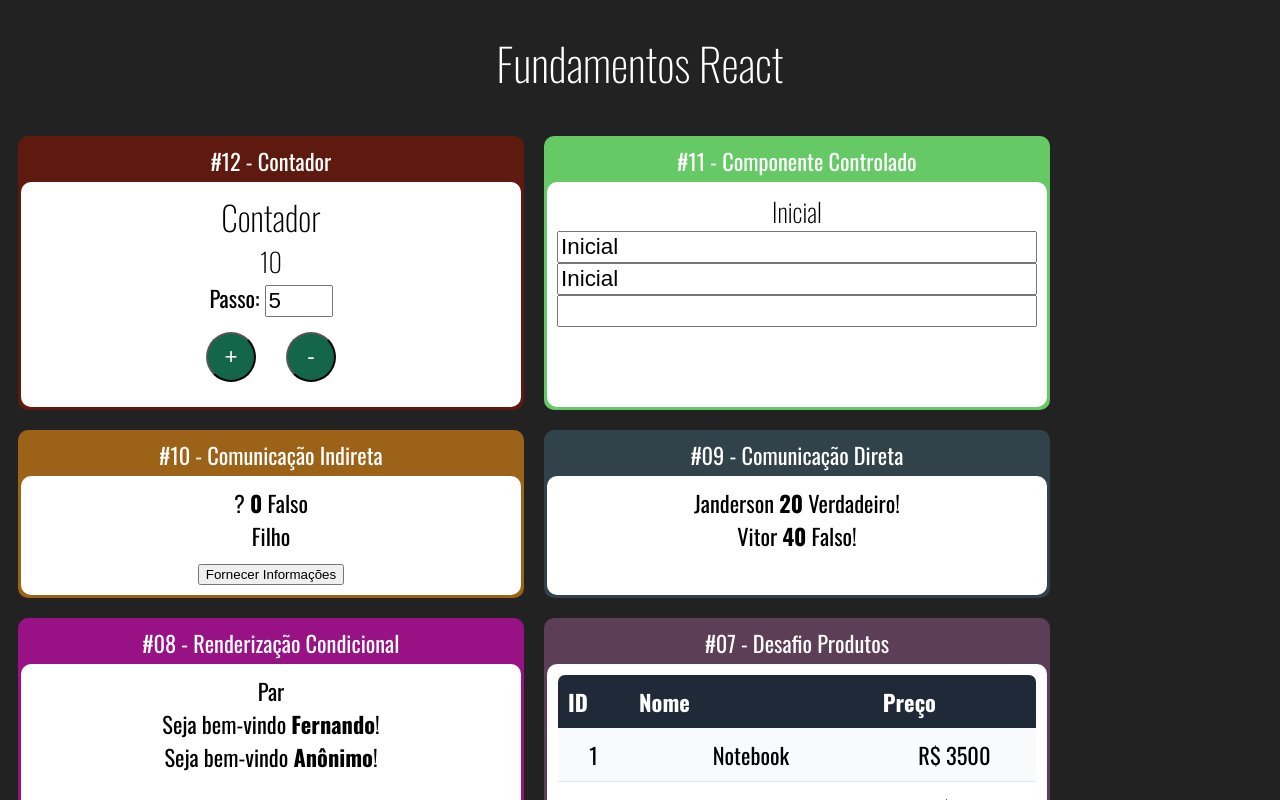
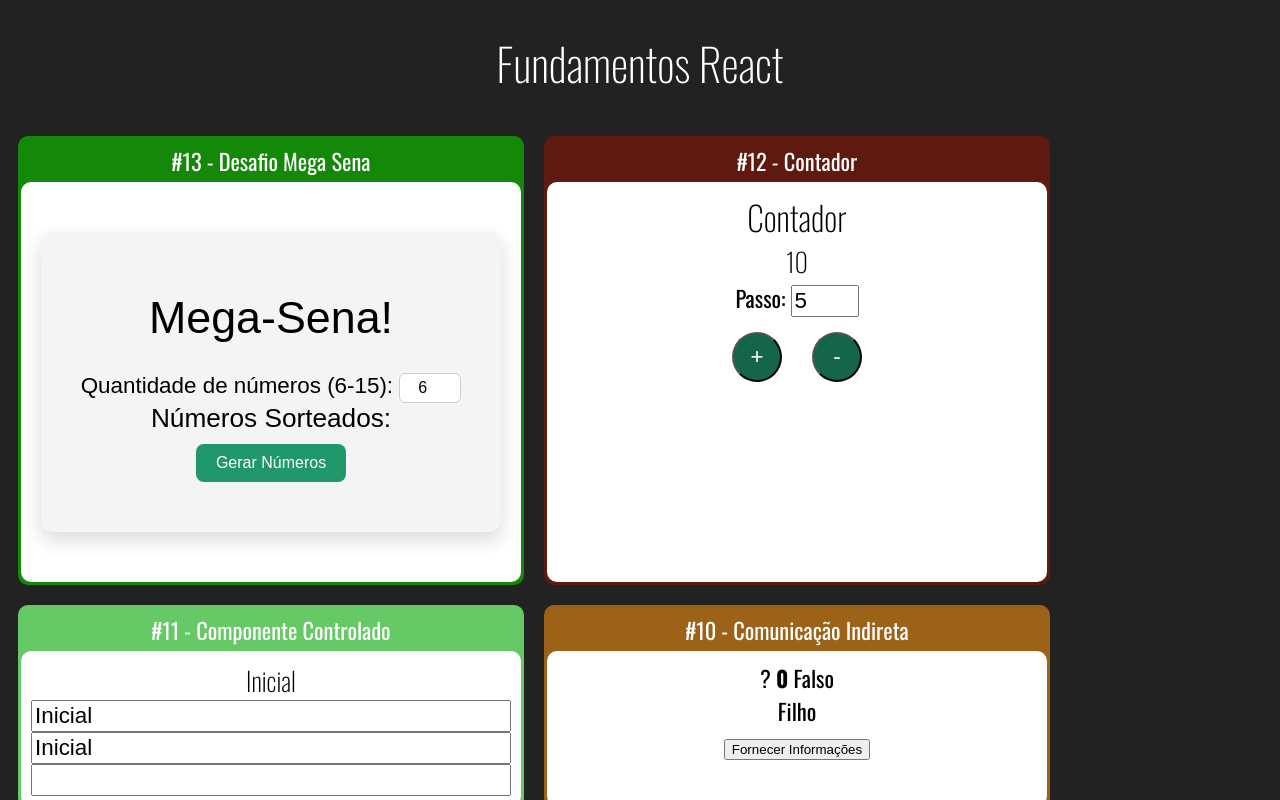
Before and after one commit to JoaoPedroMoro/node-react-estudos, a React (Create React App) app in the folder fundamentos-react/: page / in a window 1280 px wide. Shown: the top 800 px of the page. Built offline with nearby package versions, Linux system fonts and the light colour scheme.

Commit message:
Desafio Mega Sena

```diff
--- a/fundamentos-react/src/App.jsx
+++ b/fundamentos-react/src/App.jsx
@@ -18,6 +18,7 @@ import DiretaPai from './components/comunicacao/DiretaPai';
 import IndiretaPai from './components/comunicacao/IndiretaPai';
 import Input from './components/formulario/input';
 import Contador from './components/contador/Contador';
+import Mega from './components/mega/Mega';
 
 // export default function (props) {
 // export default (props) => {
@@ -31,6 +32,10 @@ export default _ => {
         <h1>Fundamentos React</h1>
 
         <div className="Cards">
+
+            <Card titulo="#13 - Desafio Mega Sena" color="#138809">
+                <Mega qtdeNumeros={6}></Mega>
+            </Card>
 
             <Card titulo="#12 - Contador" color="#5e1a0e">
                 <Contador numeroInicial={10}></Contador>
--- /dev/null
+++ b/fundamentos-react/src/components/mega/Mega.css
@@ -0,0 +1,53 @@
+.Mega {
+    display: flex;
+    flex-direction: column;
+    align-items: center;
+    justify-content: center;
+    background: #f4f4f4;
+    padding: 30px;
+    border-radius: 12px;
+    width: 400px;
+    margin: 40px auto;
+    box-shadow: 0 8px 20px rgba(0, 0, 0, 0.15);
+    font-family: Arial, Helvetica, sans-serif;
+}
+
+.Mega p:first-child {
+    font-size: 24px;
+    font-weight: bold;
+    color: #209869; /* verde estilo Mega-Sena */
+    margin-bottom: 15px;
+}
+
+.Mega button {
+    padding: 10px 20px;
+    background-color: #209869;
+    color: white;
+    border: none;
+    border-radius: 8px;
+    font-size: 16px;
+    cursor: pointer;
+    transition: 0.3s;
+    margin-bottom: 20px;
+}
+
+.Mega button:hover {
+    background-color: #176f4d;
+    transform: scale(1.05);
+}
+
+.Mega input[type="number"] {
+    width: 50px;
+    padding: 5px;
+    font-size: 16px;
+    text-align: center;
+    border-radius: 6px;
+    border: 1px solid #ccc;
+}
+
+.Mega .numerosLinha {
+    font-size: 22px;
+    font-weight: bold;
+    color: #209869;
+    margin-top: 10px;
+}
--- /dev/null
+++ b/fundamentos-react/src/components/mega/Mega.jsx
@@ -0,0 +1,70 @@
+import React from 'react';
+import './Mega.css';
+
+export default class Mega extends React.Component {
+
+    state = {
+        qtdeNumeros: this.props.qtdeNumeros || 6,
+        numeros: [],
+    }
+
+    gerarNumeros = () => {
+        const { qtdeNumeros } = this.state;
+        const min = 1;
+        const max = 60;
+
+        let numerosGerados = [];
+
+        while (numerosGerados.length < qtdeNumeros) {
+            const numeroAleatorio = parseInt(Math.random() * (max - min + 1)) + min;
+
+            if (!numerosGerados.includes(numeroAleatorio)) {
+                numerosGerados.push(numeroAleatorio);
+            }
+        }
+
+        numerosGerados.sort((a, b) => a - b);
+
+        this.setState({ numeros: numerosGerados });
+    }
+
+    alterarQtde = (e) => {
+        let valor = parseInt(e.target.value) || 0;
+
+        if (valor < 6) valor = 6;
+        if (valor > 15) valor = 15;
+
+        // this.setState({ qtdeNumeros: valor });
+        this.setState({
+            qtdeNumeros: valor,
+            numeros: []
+        });
+    }
+
+    render() {
+        return (
+            <div className='Mega'>
+                <h1>Mega-Sena!</h1>
+
+                <div>
+                    <label>Quantidade de números (6-15): </label>
+                    <input
+                        type="number"
+                        min="6"
+                        max="15"
+                        value={this.state.qtdeNumeros}
+                        onChange={this.alterarQtde}
+                    />
+                </div>
+
+                <h3>Números Sorteados:</h3>
+
+                <div className="numerosLinha">
+                    {this.state.numeros.join(' - ')}
+                </div>
+
+                <button onClick={this.gerarNumeros}>Gerar Números</button>
+            </div>
+        )
+    }
+}
```
